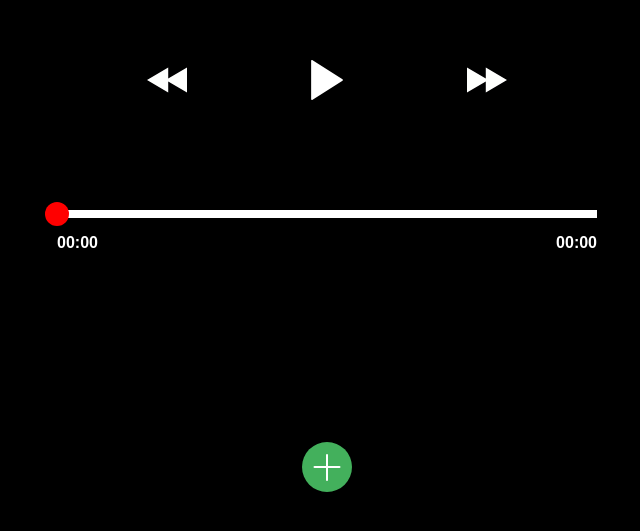
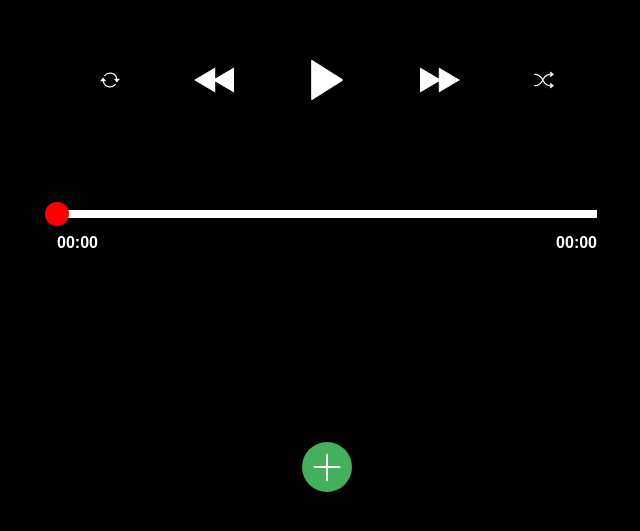
Before and after one commit to LeoLu0602/mp3-player, a React (Create React App) app: page / in a window 1280 px wide. Shown: the part 173-704 px from the top of the page, without its empty margins (313-953 px from the left). Built offline with nearby package versions, Linux system fonts and the light colour scheme; the HTML template or start-up script is replaced by a standard one.

Commit message:
add shuffle/loop buttons

```diff
--- a/src/Upper.js
+++ b/src/Upper.js
@@ -113,10 +113,12 @@ const Upper = ({ playlist, playingIndex, setPlayingIndex }) => {
                 autoPlay
             />
             <div id='now-playing'>{nowPlaying.name}</div>
-            <div id='btn-container'>
+            <div className='btn-container'>
+                <div id='loop' />
                 <div id='backward' onClick={backward} />
                 <div id='play-pause' className='play-btn' onClick={playPause} />
                 <div id='forward' onClick={forward} />
+                <div id='shuffle' />
             </div>
             <div id='bar-container'>
                 <div id='bar' onClick={changeTime}>
--- a/src/index.css
+++ b/src/index.css
@@ -79,7 +79,7 @@ input {
     justify-content: space-between;
 }
 
-#btn-container {
+.btn-container {
     display: flex;
     justify-content: space-evenly;
     align-items: center;
@@ -124,6 +124,26 @@ input {
     filter: invert(100%);
 }
 
+#loop {
+    width: 20px;
+    height: 20px;
+    background-image: url('../public/loop.svg');
+    background-size: cover;
+    background-repeat: no-repeat;
+    cursor: pointer;
+    filter: invert(100%);
+}
+
+#shuffle {
+    width: 20px;
+    height: 20px;
+    background-image: url('../public/shuffle.svg');
+    background-size: cover;
+    background-repeat: no-repeat;
+    cursor: pointer;
+    filter: invert(100%);
+}
+
 #lower {
     position: relative;
     max-width: 600px;
@@ -155,7 +175,6 @@ input {
     overflow: hidden;
     white-space: nowrap;
     text-overflow: ellipsis;
-    border-top: solid 1px white;
 }
 
 .song-info:first-child {
```
Also changed, not shown: public/loop.svg (added), public/shuffle.svg (added).
